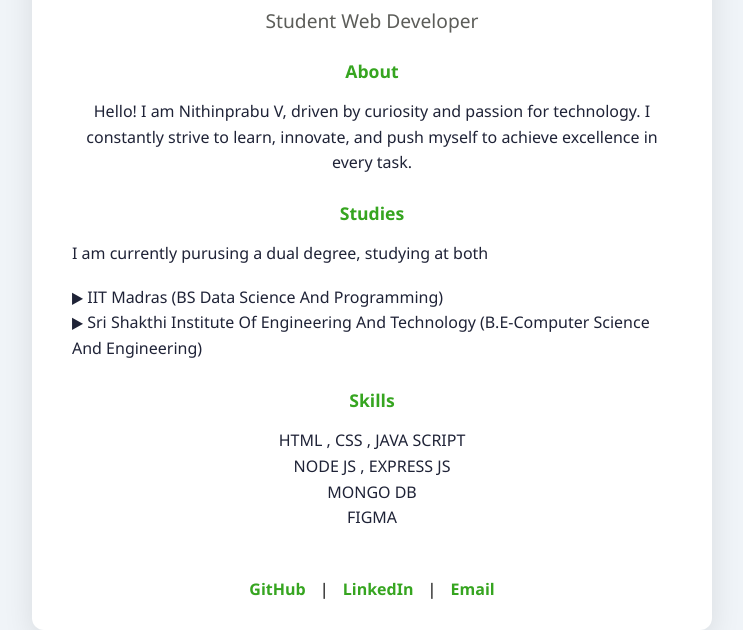
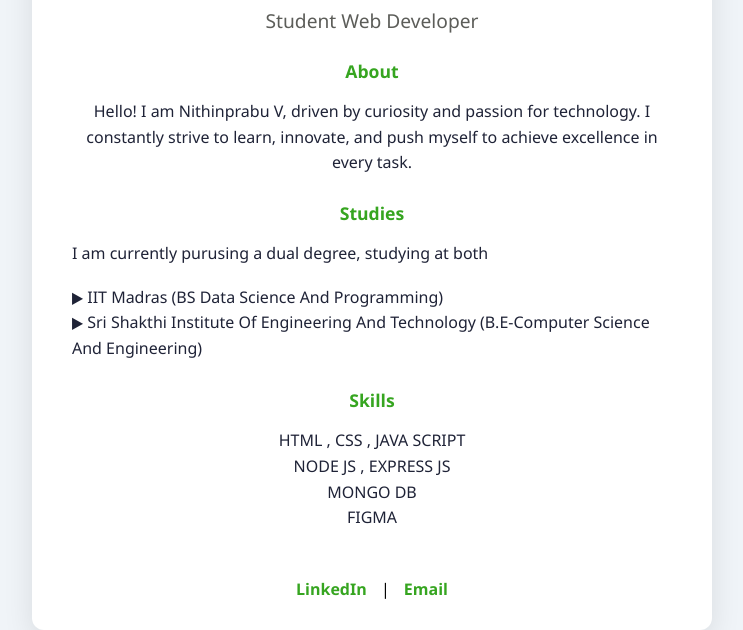
Before and after one commit to Nithinhelloweb/CGPA_V1-, a website: page public/developer.html in a window 1280 px wide. Shown: the part 362-992 px from the top of the page, without its empty margins (268-1011 px from the left). Drawn offline with Linux system fonts and the light colour scheme.

Commit message:
Update developer.html
github remove

```diff
--- a/public/developer.html
+++ b/public/developer.html
@@ -120,7 +120,7 @@
       FIGMA <br>
     </p><br>
     <div class="social-links">
-      <a href="https://github.com/Nithinhelloweb" target="_blank" rel="noopener noreferrer">GitHub</a> |
+<!--       <a href="https://github.com/Nithinhelloweb" target="_blank" rel="noopener noreferrer">GitHub</a> | -->
       <a href="https://www.linkedin.com/in/nithin-prabu-21b415338" target="_blank" rel="noopener noreferrer">LinkedIn</a> |
       <a href="mailto:nithinkvn.kvn@gmail.com">Email</a>
     </div>
```
